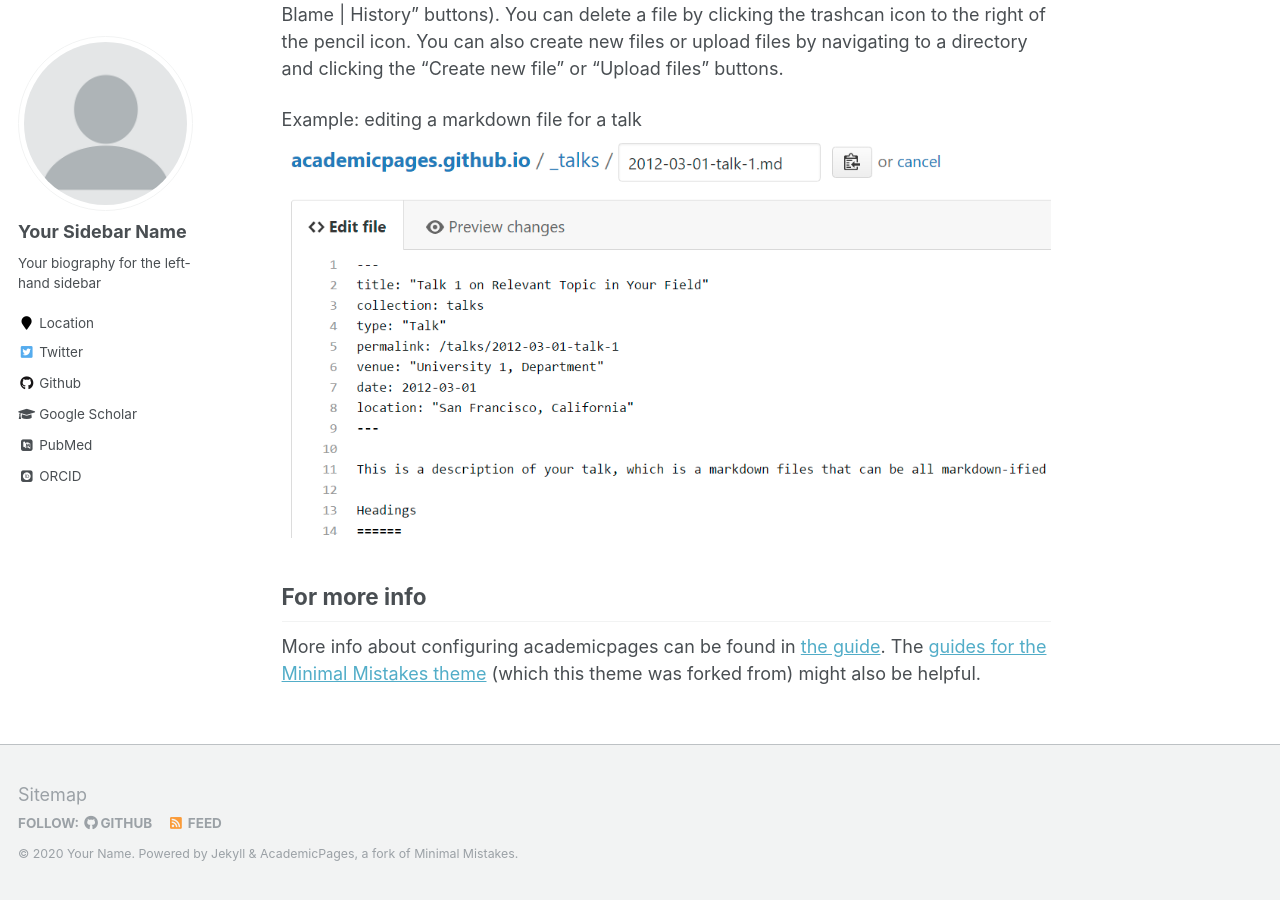
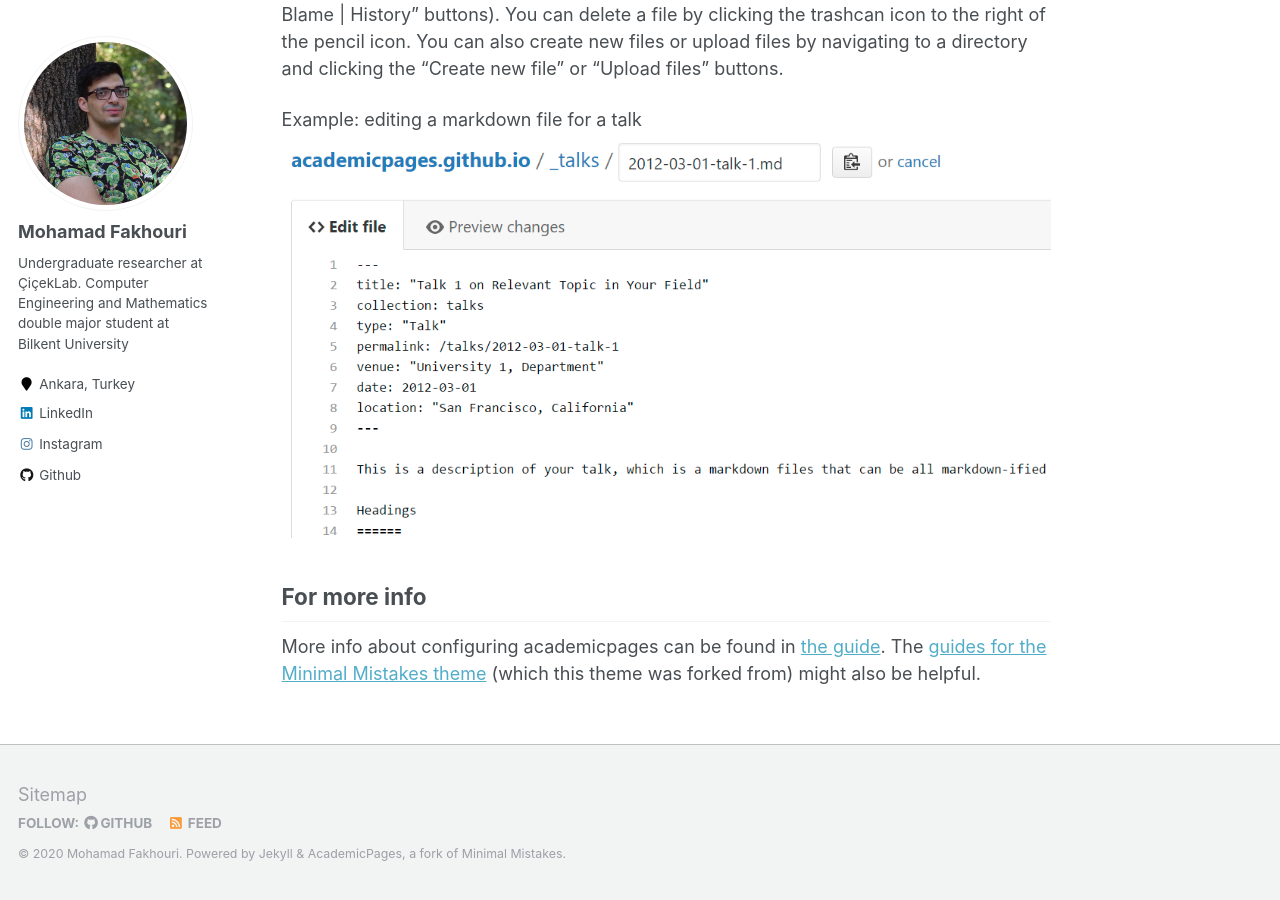
Before and after one commit to mohahf19/mohahf19.github.io, a Jekyll site: the page built from _pages/about.md, in a window 1280 px wide and 900 px high, scrolled down 2463 px. Built offline with Jekyll 4.4.1, drawn with Linux system fonts in a browser that asks for light colours; some web fonts are replaced; some of the changed text lies outside the part shown.

Commit message:
edited _config.yml

```diff
--- a/_config.yml
+++ b/_config.yml
@@ -7,13 +7,13 @@
 
 # Site Settings
 locale                   : "en-US"
-title                    : "Your Name / Site Title"
+title                    : "Mohamad Fakhouri"
 title_separator          : "-"
-name                     : &name "Your Name"
-description              : &description "personal description"
-url                      : https://academicpages.github.io # the base hostname & protocol for your site e.g. "https://mmistakes.github.io"
+name                     : &name "Mohamad Fakhouri"
+description              : &description "Undergraduate Student at Bilkent University"
+url                      : https://mohahf19.github.io
 baseurl                  : "" # the subpath of your site, e.g. "/blog"
-repository               : "academicpages/academicpages.github.io"
+repository               : "mohahf19.github.io"
 teaser                   :  # filename of teaser fallback teaser image placed in /images/, .e.g. "500x300.png"
 breadcrumbs              : false # true, false (default)
 words_per_minute         : 160
@@ -80,15 +80,15 @@ analytics:
 
 # Site Author
 author:
-  name             : "Your Sidebar Name"
-  avatar           : "profile.png"
-  bio              : "Your biography for the left-hand sidebar"
-  location         : "Location"
+  name             : "Mohamad Fakhouri"
+  avatar           : "mohamad.jpg"
+  bio              : "Undergraduate researcher at ÇiçekLab. Computer Engineering and Mathematics double major student at Bilkent University"
+  location         : "Ankara, Turkey"
   employer         :
-  pubmed           : "https://www.ncbi.nlm.nih.gov/pubmed/?term=john+snow"
-  googlescholar    : "http://yourfullgooglescholarurl.com"
+  pubmed           :
+  googlescholar    :
   email            :
-  researchgate     :  # example: "https://www.researchgate.net/profile/yourprofile"
+  researchgate     :
   uri              :
   bitbucket        :
   codepen          :
@@ -96,20 +96,20 @@ author:
   flickr           :
   facebook         :
   foursquare       :
-  github           : "academicpages"
+  github           : "mohahf19"
   google_plus      :
   keybase          :
-  instagram        :
-  impactstory      : #"https://profiles.impactstory.org/u/xxxx-xxxx-xxxx-xxxx"
+  instagram        : "mohahf19"
+  impactstory      :
   lastfm           :
-  linkedin         :
-  orcid            : "http://orcid.org/yourorcidurl"
+  linkedin         : "mohahf19"
+  orcid            :
   pinterest        :
   soundcloud       :
-  stackoverflow    : # http://stackoverflow.com/users/123456/username
+  stackoverflow    :
   steam            :
   tumblr           :
-  twitter          : "replacethistwitterhandle"
+  twitter          :
   vine             :
   weibo            :
   xing             :
```
Also changed, not shown: images/mohamad.jpg (added).
